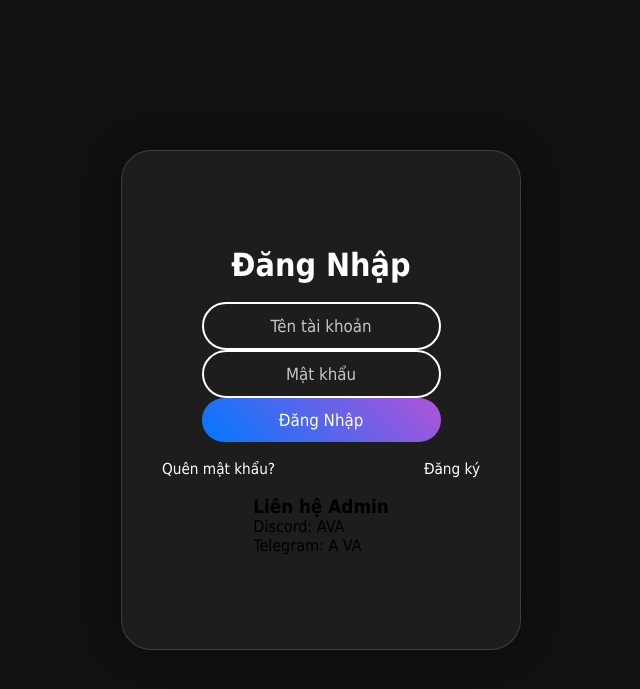
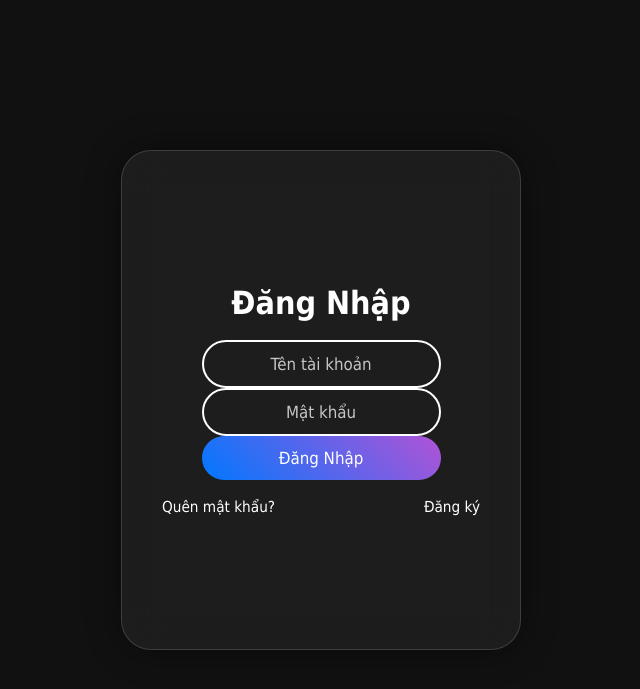
Before and after one commit to Stare-VuT/app.py, a Flask app: page / in a window 1280 px wide. Shown: the top 689 px of the page, without its empty margins (319-959 px from the left). Run offline with Flask 3, Linux system fonts and the light colour scheme.

Commit message:
Update index.html
.

```diff
--- a/templates/index.html
+++ b/templates/index.html
@@ -1,5 +1,4 @@
-<!DOCTYPE html>
-<html lang="vi">
+<!DOCTYPE html>  <html lang="vi">
 <head>
   <meta charset="UTF-8" />
   <meta name="viewport" content="width=device-width, initial-scale=1.0" />
@@ -7,9 +6,7 @@
   <link rel="stylesheet" href="{{ url_for('static', filename='style.css') }}">
 </head>
 <body>
-  <div class="container">
-
-    <div class="login">
+  <div class="container">  <div class="login">
   <h2>Đăng Nhập</h2>
 
   {% with messages = get_flashed_messages(with_categories=true) %}
@@ -38,15 +35,8 @@
     <a href="#">Quên mật khẩu?</a>
     <a href="{{ url_for('register') }}">Đăng ký</a>
   </div>
-
-      <!-- THÊM PHẦN LIÊN HỆ ADMIN -->
-      <div class="admin-contact">
-        <h3>Liên hệ Admin</h3>
-        <p>Discord: <span>AVA</span></p>
-        <p>Telegram: <span>A VA</span></p>
 </div>
 
   </div>
-  </div>
 </body>
 </html>
```
Lines whose indentation alone changed are shown as unchanged.
